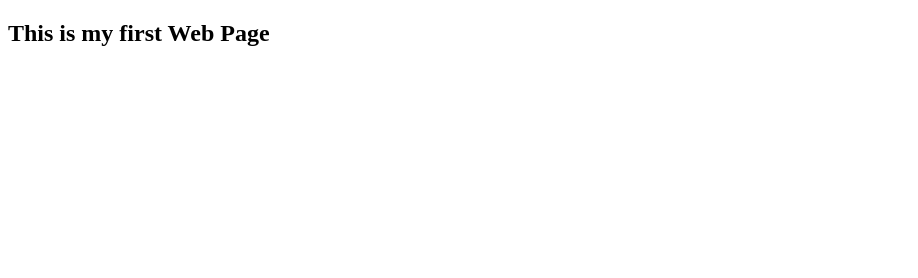
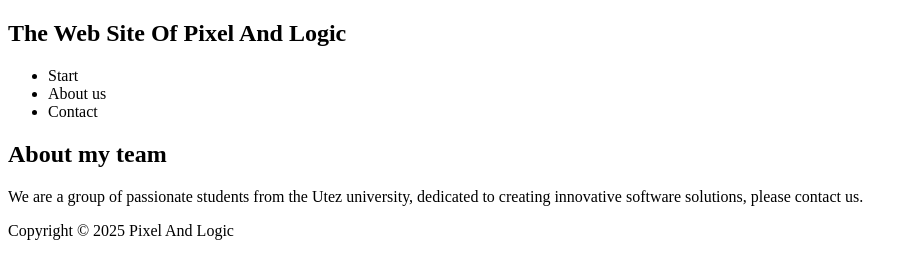
Before and after one commit to Nano525/MyFirstWabePage, a plain HTML site: page index.html in a window 1280 px wide. Shown: the whole page, without its empty margins (0-918 px from the left). Drawn offline with Linux system fonts and the light colour scheme.

Commit message:
Clase del dia 09/09/2025, vimos nuevas etiquetas como <section> | <article> | <p> |

```diff
--- a/index.html
+++ b/index.html
@@ -8,8 +8,22 @@
 <body>
     <header>
         <nav>
-            <h1>This is my first Web Page</h1>
+            <h1>The Web Site Of Pixel And Logic</h1>
+            <ul>
+                <li>Start</li>
+                <li>About us</li>
+                <li>Contact</li>
+            </ul>
         </nav>
     </header>
+    <section>
+        <article>
+            <h2>About my team</h2>
+            <p>We are a group of passionate students from the Utez university, dedicated to creating innovative software solutions, please contact us.</p>
+        </article>
+    </section>
+    <footer>
+        <p>Copyright © 2025 Pixel And Logic</p>
+    </footer>
 </body>
 </html>
```
